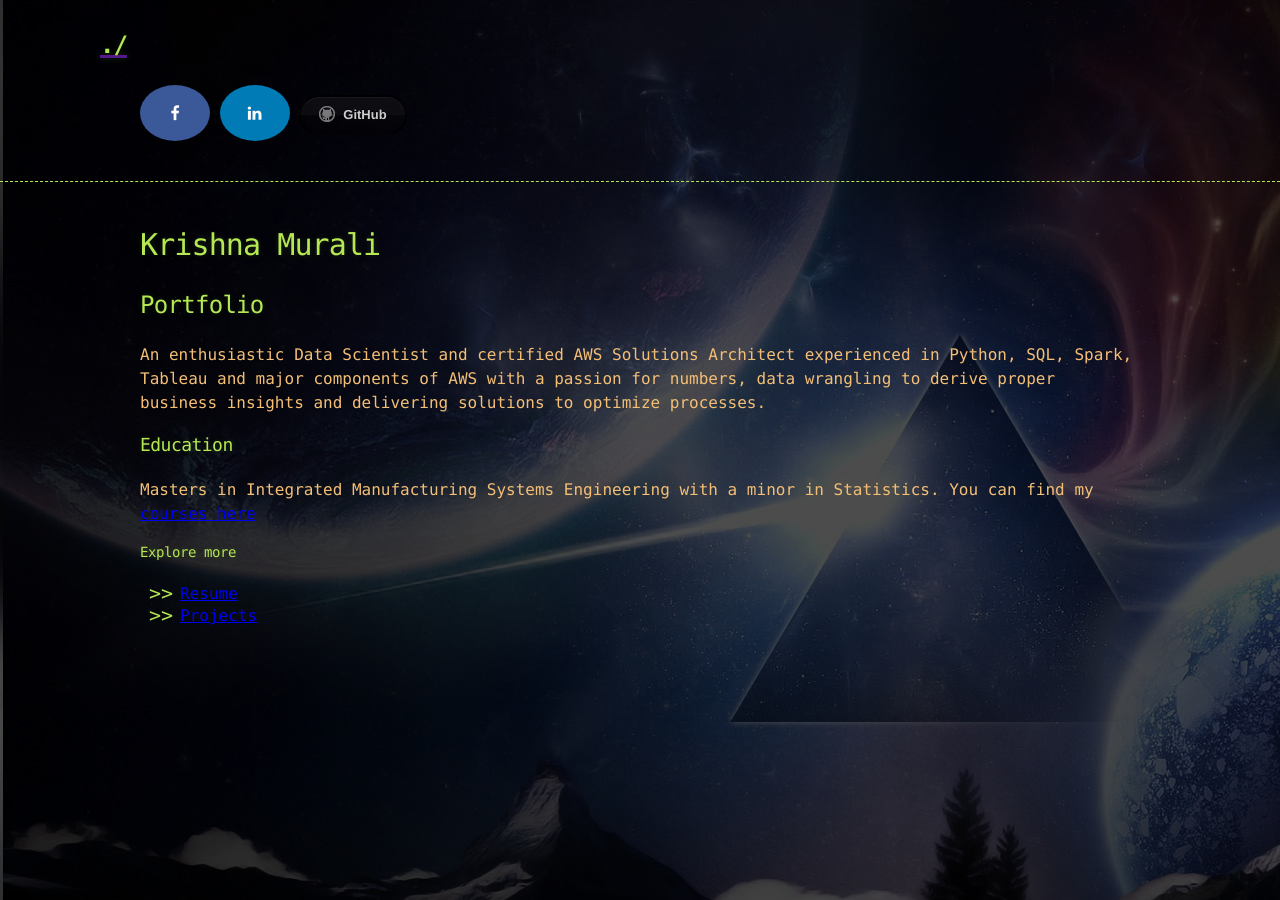
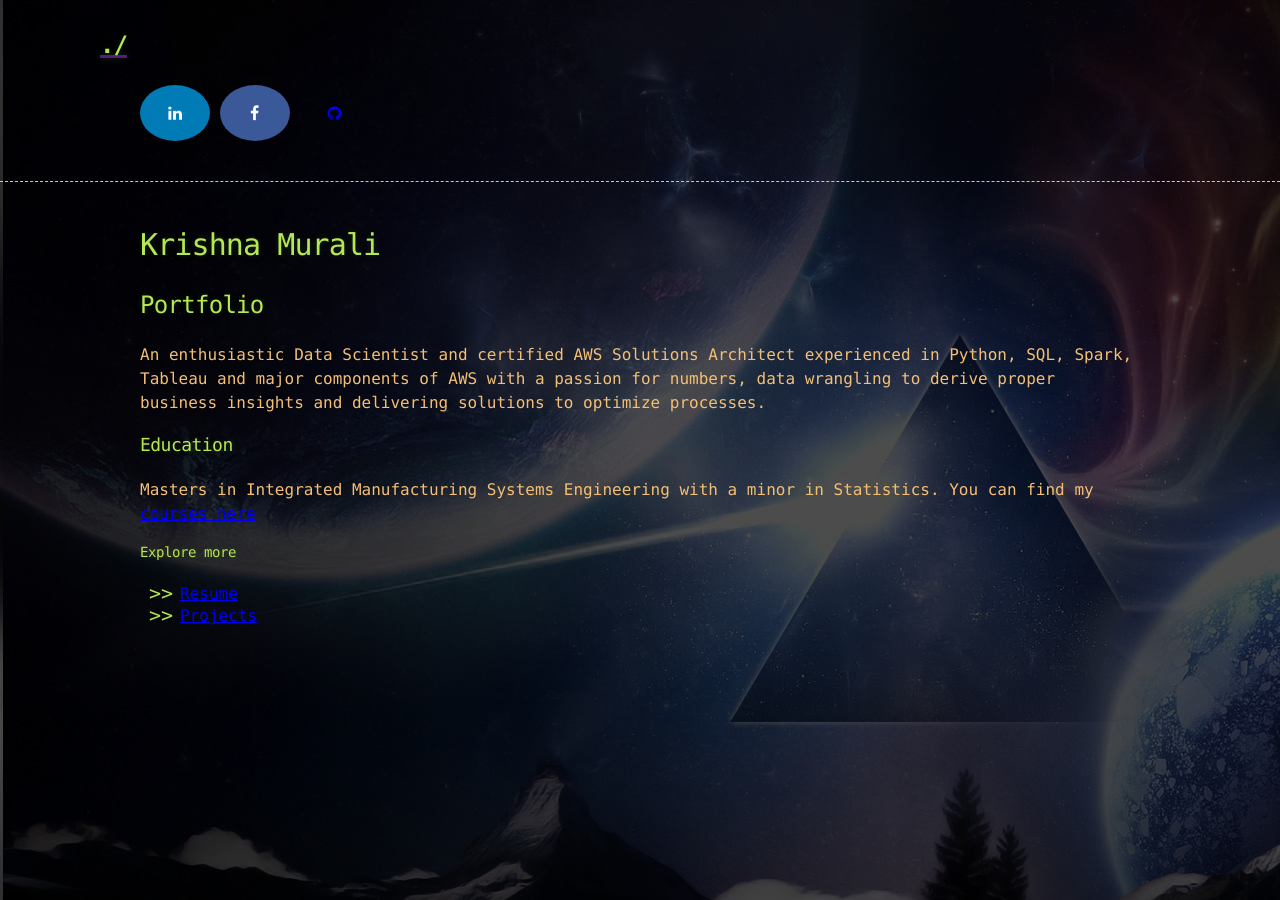
Before and after one commit to KrishnaMurali177/KrishnaMurali177.github.io, a Jekyll site: the page built from index.md, in a window 1280 px wide. Built offline with Jekyll 4.4.1, drawn with Linux system fonts in a browser that asks for light colours; our own code applies the rules of GitHub Pages for plain Markdown files.

Commit message:
Update default.html

```diff
--- a/_layouts/default.html
+++ b/_layouts/default.html
@@ -22,10 +22,10 @@
 
         <section id="downloads">
           {% if site.show_downloads %}
-            <a href="{{ https://www.facebook.com/krishna.murali.16 }}" class="fa fa-facebook"></a>
-            <a href="{{ https://www.linkedin.com/in/krishna-murali/ }}" class="fa fa-linkedin"></a>
+            <a href="https://www.linkedin.com/in/krishna-murali/" class="fa fa-linkedin"></a>
+            <a href="https://www.facebook.com/krishna.murali.16" class="fa fa-facebook"></a>
           {% endif %}
-          <a href="{{ https://github.com/KrishnaMurali177 }}" class="btn btn-github"><span class="icon"></span>GitHub</a>
+          <a href="https://github.com/KrishnaMurali177" class="fa fa-github"></a>
         </section>
       </div>
     </header>
```
